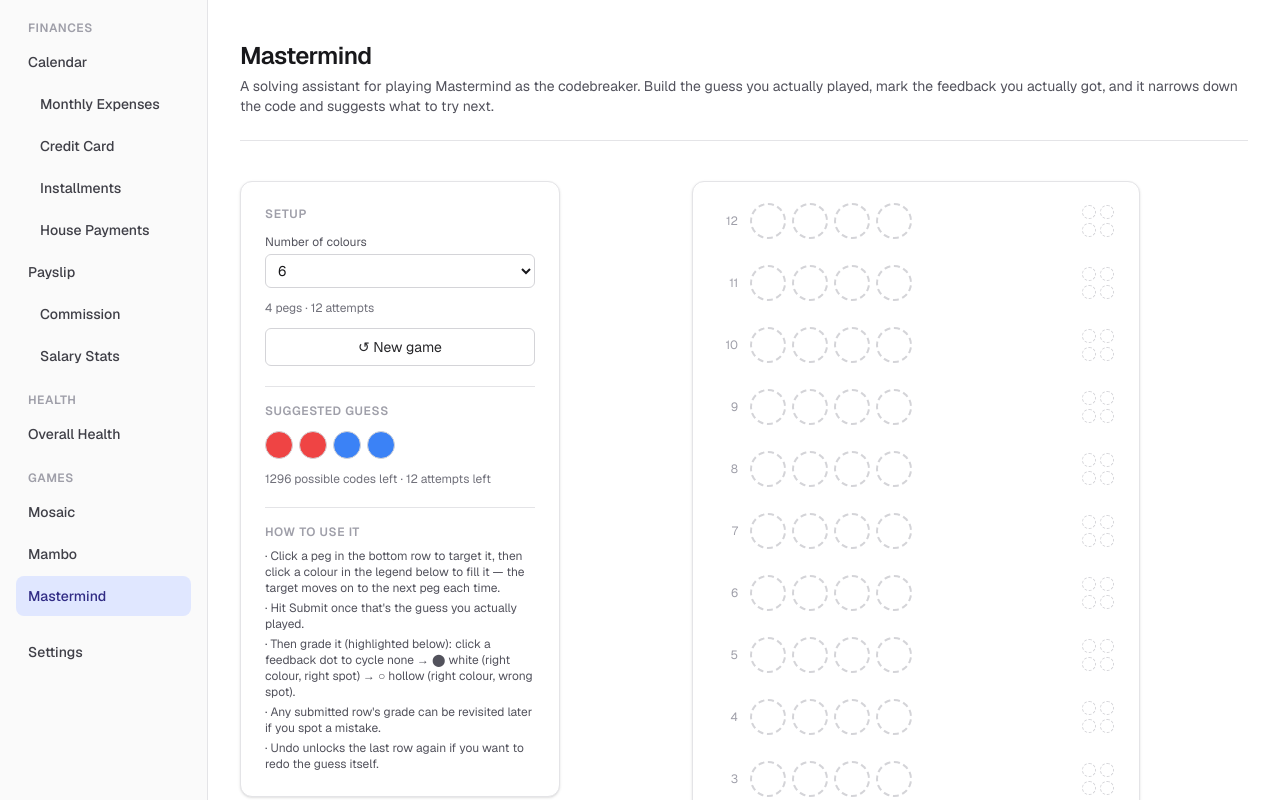
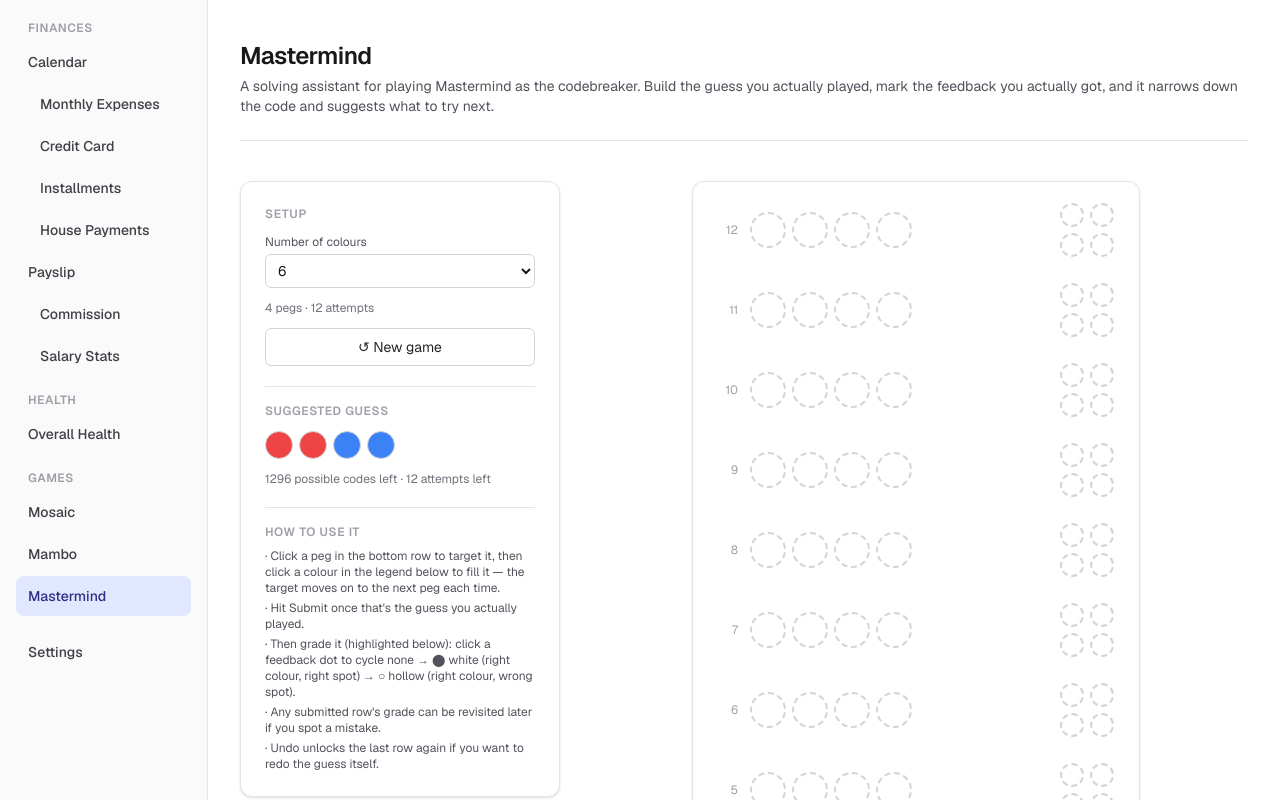
Before and after one commit to blastjax/blastjax, a Next.js app in the folder web/: page /games/mastermind in a window 1280 px wide. Shown: the top 800 px of the page. Built offline with nearby package versions, Linux system fonts and the light colour scheme.

Commit message:
Add mastermind game

```diff
--- a/web/src/app/games/mastermind/MastermindClient.tsx
+++ b/web/src/app/games/mastermind/MastermindClient.tsx
@@ -323,7 +323,7 @@ export default function MastermindClient() {
                     ))}
                   </div>
 
-                  <div className="ml-auto grid grid-cols-2 gap-1">
+                  <div className="ml-auto grid grid-cols-2 gap-1.5">
                     {stored.feedbackPegs.map((p, pos) => (
                       <FeedbackPeg
                         key={pos}
@@ -437,11 +437,11 @@ function FeedbackPeg({
 }) {
   const isExact = value === FB_EXACT;
   const isColorOnly = value === FB_COLOR_ONLY;
-  const classes = `h-3.5 w-3.5 rounded-full border transition ${
+  const classes = `h-6 w-6 rounded-full border-2 transition ${
     isExact
-      ? "border-zinc-500 bg-white"
+      ? "border-zinc-600 bg-white shadow-sm"
       : isColorOnly
-        ? "border-zinc-500 bg-transparent"
+        ? "border-zinc-600 bg-transparent"
         : "border-dashed border-zinc-300 bg-transparent"
   }`;
   const label = isExact ? "correct position and colour" : isColorOnly ? "correct colour, wrong position" : "no result set";
@@ -454,7 +454,7 @@ function FeedbackPeg({
       onClick={onClick}
       aria-label={`Feedback peg: ${label}. Click to cycle.`}
       title="Click to cycle: none → correct spot → correct colour only"
-      className={`${classes} cursor-pointer hover:border-indigo-400`}
+      className={`${classes} cursor-pointer hover:border-indigo-500`}
     />
   );
 }
```
